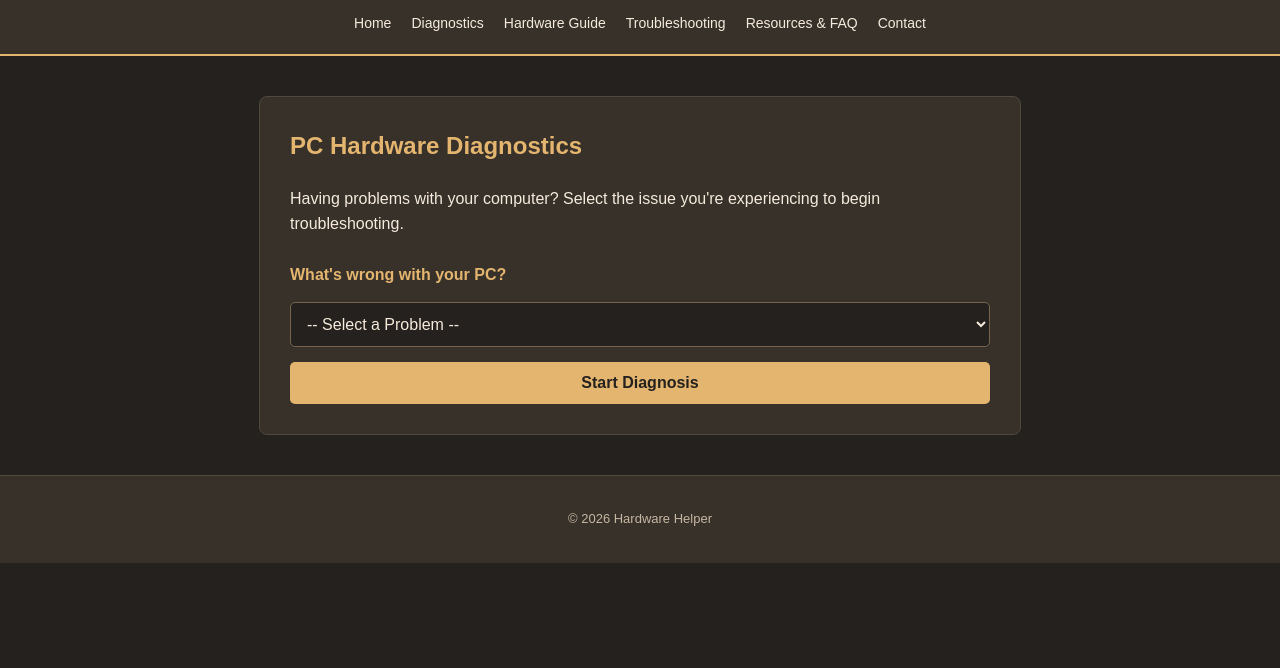
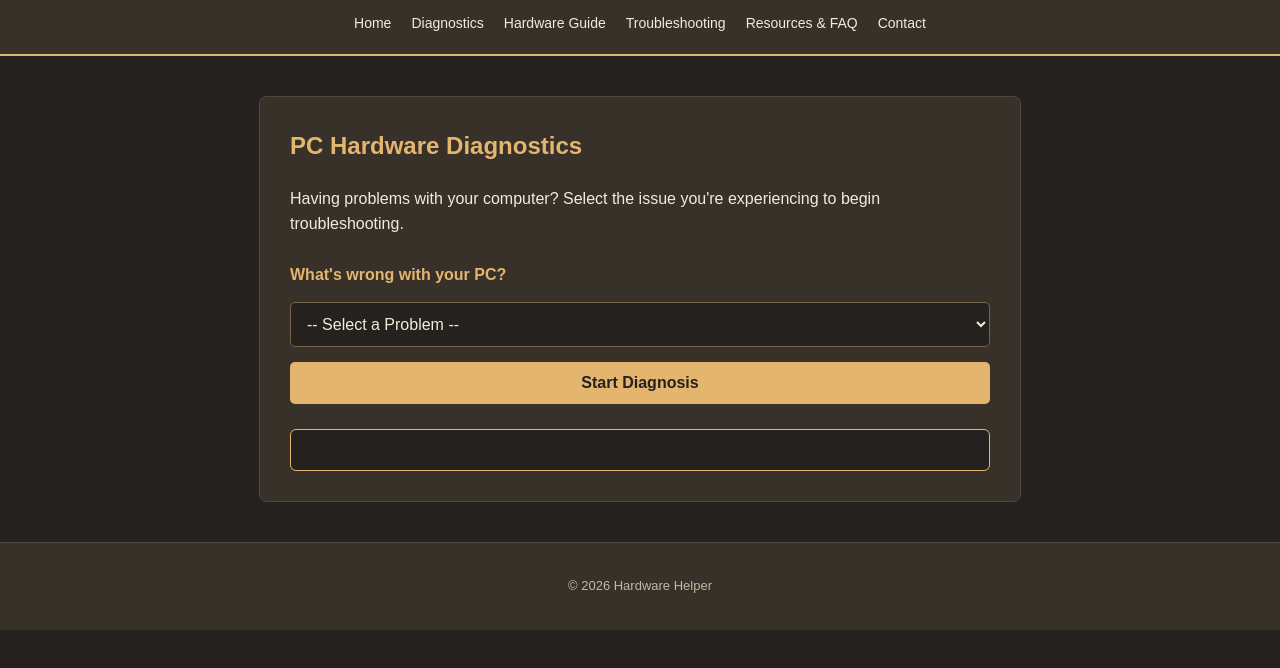
Before and after one commit to Muad-Sul/hardware_helper, a plain HTML site: page diagnostics.html in a window 1280 px wide. Shown: the part 100-768 px from the top of the page. Drawn offline with Linux system fonts and the light colour scheme.

Commit message:
Added Results section in diagnostics

```diff
--- a/style.css
+++ b/style.css
@@ -1,4 +1,3 @@
-
 /*******Home Page*******/
 body {
     margin: 0;
@@ -253,3 +252,16 @@ footer {
         padding: 20px;
     }
 }
+
+#diagnostic-results {
+    margin-top: 25px;
+}
+
+#diagnostic-results:not(:empty) {
+    background-color: #24211e;
+    border: 1px solid #e4b56f;
+    border-radius: 6px;
+    padding: 20px;
+    color: #f5eadb;
+    line-height: 1.7;
+}
```
